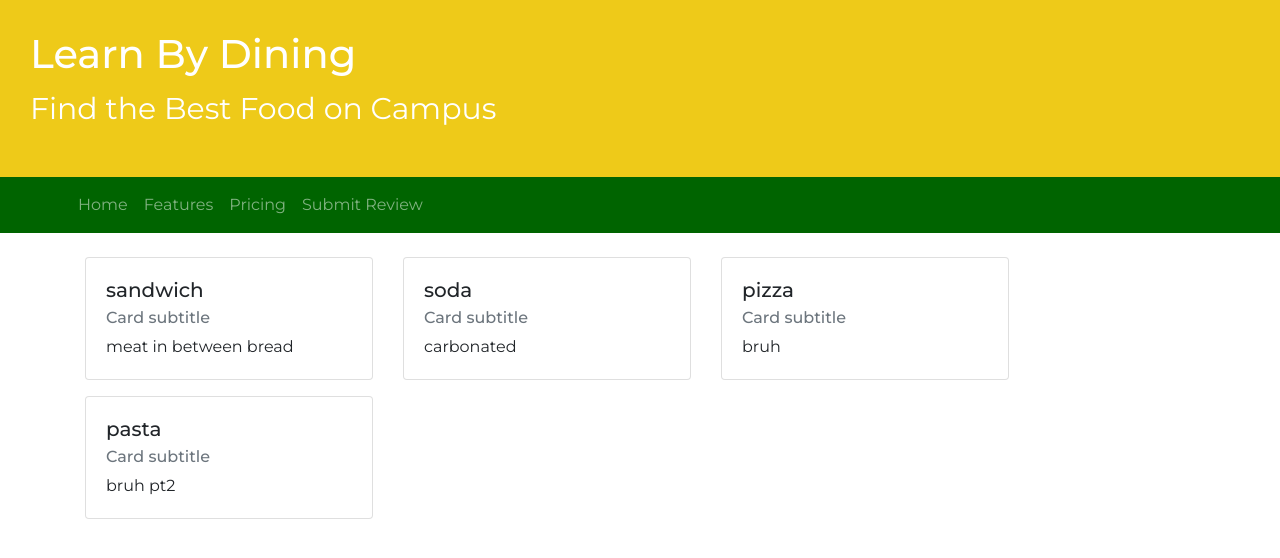
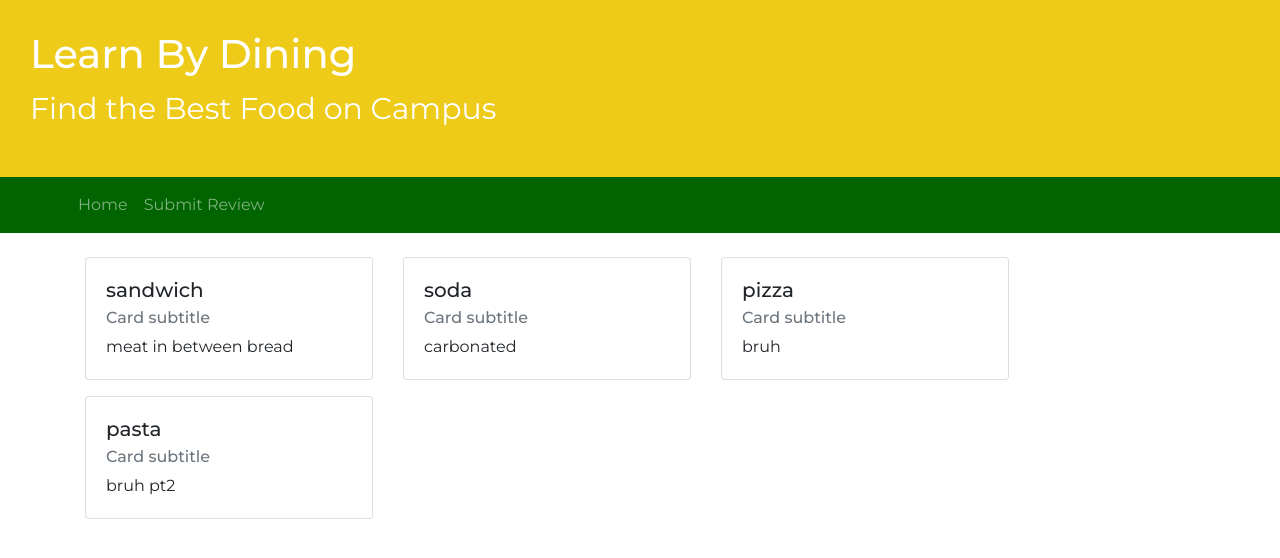
Before and after one commit to domdavidson251/307, a React (Create React App) app in the folder frontend/: page /restaurants in a window 1280 px wide. Shown: the top 558 px of the page. Built offline with nearby package versions, Linux system fonts and the light colour scheme.

Commit message:
cleanup frontend

```diff
--- a/frontend/src/features.js
+++ /dev/null
@@ -1,15 +0,0 @@
-import React from 'react';
-import HeaderComp from "./header";
-
-const Features = () => {
-    return (
-      <div>
-        <HeaderComp></HeaderComp>
-        <div>
-          <p>features</p>
-        </div>
-      </div>
-    );
-}
-
-export default Features;
--- a/frontend/src/header.js
+++ b/frontend/src/header.js
@@ -18,12 +18,6 @@ const HeaderComp = () => {
                     <LinkContainer to="/">
                         <Nav.Link href="#home">Home</Nav.Link>
                     </LinkContainer>
-                    <LinkContainer to="/features">
-                        <Nav.Link href="#features">Features</Nav.Link>
-                    </LinkContainer>
-                    <LinkContainer to="/pricing">
-                        <Nav.Link href="#pricing">Pricing</Nav.Link>
-                    </LinkContainer>
                     <LinkContainer to="/submit-review">
                         <Nav.Link>Submit Review</Nav.Link>
                     </LinkContainer>
--- a/frontend/src/index.js
+++ b/frontend/src/index.js
@@ -2,8 +2,6 @@ import React from 'react';
 import ReactDOM from 'react-dom';
 import App from './App';
 import SubmitReview from './submit-review';
-import Features from './features';
-import Pricing from './pricing';
 import RestaurantMenu from './RestaurantMenu';
 import './index.css';
 import 'bootstrap/dist/css/bootstrap.min.css'
@@ -13,8 +11,6 @@ ReactDOM.render(
     <BrowserRouter>
         <Routes>
             <Route exact path="/" element={<App />} />
-            <Route path="/features" element={<Features />} />
-            <Route path="/pricing" element={<Pricing />} />
             <Route path="/submit-review" element={<SubmitReview />} />
             <Route path="/restaurants/*" element={<RestaurantMenu />} />
         </Routes>
--- a/frontend/src/pricing.js
+++ /dev/null
@@ -1,15 +0,0 @@
-import React from 'react';
-import HeaderComp from "./header";
-
-const Pricing = () => {
-    return (
-      <div>
-        <HeaderComp></HeaderComp>
-        <div>
-          <p>pricing</p>
-        </div>
-      </div>
-    );
-}
-
-export default Pricing;
```
